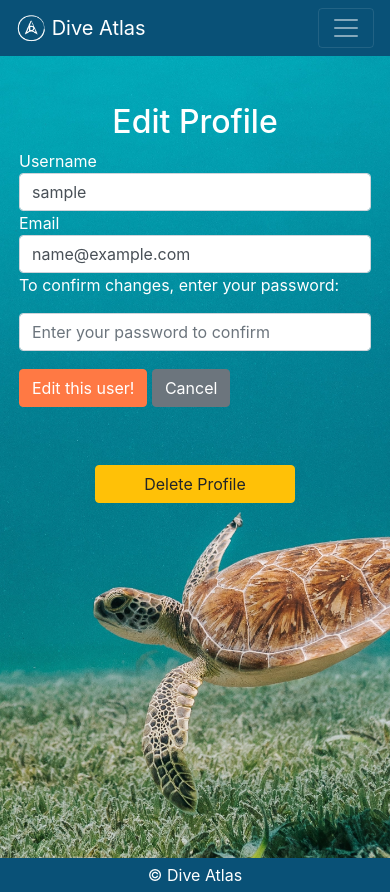
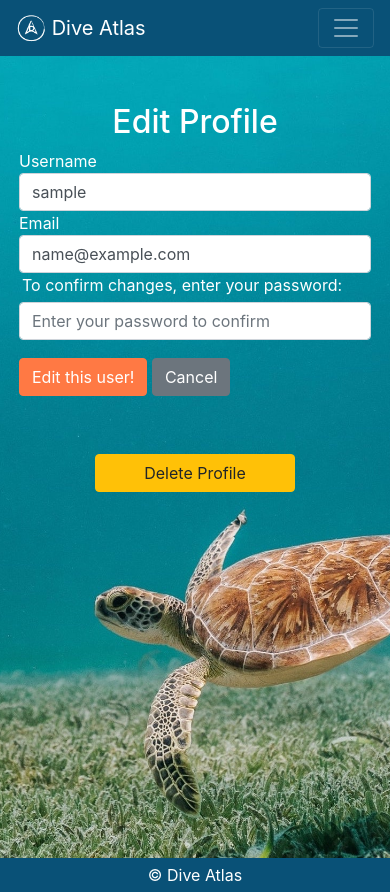
Before and after one commit to blakes24/dive-atlas, a Flask app: page /user/edit in a window 390 px wide. Run offline with Flask 2, Linux system fonts and the light colour scheme; the visitor is signed in with stand-in values (Sample User, id 1); data comes from the database, SQL or seed files in the repository; some libraries are stand-ins or nearby versions.

Commit message:
Improve UX/UI for mobile use

```diff
--- a/app/static/app.css
+++ b/app/static/app.css
@@ -13,8 +13,8 @@ body {
 h2::before {
 	display: block;
 	content: " ";
-	margin-top: -2em;
-	height: 2em;
+	margin-top: -1.8em;
+	height: 1.8em;
 	visibility: hidden;
 	pointer-events: none;
 }
@@ -33,7 +33,7 @@ h2::before {
 }
 
 .jumbotron {
-	background-image: url("img/ocean-bg2.jpg");
+	background-image: url("img/ocean-bg3.jpg");
 	background-size: cover;
 	color: white;
 	height: 100vh;
@@ -45,6 +45,15 @@ h2::before {
 
 .title {
 	color: #ff7944;
+	margin-top: 1rem;
+}
+
+#map-search {
+	margin-left: 1rem;
+}
+
+#search-form {
+	margin-right: 1rem;
 }
 
 #search-results {
@@ -113,7 +122,8 @@ a:hover {
 .forms,
 .bucket,
 .journal {
-	background-image: url("img/turtle3.jpg");
+	background-color: #03a8b8;
+	background-image: url("img/seaturtle.jpg");
 	background-size: cover;
 	background-position: center;
 	color: white;
@@ -154,3 +164,38 @@ footer {
 footer > p {
 	margin: 0;
 }
+
+@media (max-width: 575.98px) {
+	.search-con {
+		padding: 0;
+	}
+
+	.title {
+		margin-top: 0;
+		margin-bottom: 0;
+	}
+
+	#map-search {
+		padding: 0 6px;
+		margin: 0;
+		font-size: 14px;
+	}
+
+	#search-form {
+		margin-bottom: 0;
+		margin-right: 0;
+	}
+
+	#explore {
+		margin-bottom: 2px;
+	}
+
+	p {
+		margin: 0 3px 5px 3px;
+	}
+
+	h2::before {
+		margin-top: -1.6em;
+		height: 1.6em;
+	}
+}
--- a/app/templates/bucket-list.html
+++ b/app/templates/bucket-list.html
@@ -7,7 +7,7 @@
         <div id="msg"></div>
         <ul id="site-list list-group list-group-flush">
             {% for site in sites %}
-            <li class="list-group-item"><a href="/sites/{{site.id}}">{{site.name}}</a> <span><button class="btn btn-sm btn-danger px-2 py-0 float-right delete" data-id="{{site.id}}">Delete</button></span></li>
+            <li class="list-group-item"><a href="/sites/{{site.id}}">{{site.name}}</a> <span><button class="btn btn-sm btn-danger px-2 py-0 float-right delete" aria-label="delete" data-id="{{site.id}}"><span aria-hidden="true">&times;</span></button></span></li>
             {% endfor %}
         </ul>
     </div>
--- a/app/templates/site-detail.html
+++ b/app/templates/site-detail.html
@@ -1,8 +1,8 @@
 {% extends 'base.html' %}
 
 {% block content %}
-<div class="container top">
-    <h1 class="text-center title mt-3">{{site.name}}</h1>
+<div class="container top pb-4">
+    <h1 class="text-center title">{{site.name}}</h1>
     <div class="container my-3 p-0">
         <div id='detail-map' style='width: 100%; height: 300px;'></div>
     </div>
@@ -28,6 +28,7 @@
     {% endif %}
     {% if site.journal_entries %}
     <div class="reviews">
+        <h4>Reviews</h4>
         {% for entry in site.journal_entries %}
         <div>
             <b>{{entry.user.username}}</b>
--- a/forms.py
+++ b/forms.py
@@ -24,12 +24,12 @@ class JournalSiteForm(FlaskForm):
     description = TextAreaField(
         "Description (public)",
         validators=[Optional()],
-        render_kw={"placeholder": "Share your experience with other users"},
+        render_kw={"placeholder": "Share your experience with other users", 'rows': 3},
     )
     notes = TextAreaField(
         "Notes (private)",
         validators=[Optional()],
-        render_kw={"placeholder": "Just for you, notes will remain private"},
+        render_kw={"placeholder": "Just for you, notes will remain private", 'rows': 3},
     )
     rating = SelectField(
         "Rating",
```
Also changed, not shown: app/templates/index.html (+7 -8 lines), app/static/img/divers.jpg (deleted), app/static/img/fish.jpg (deleted), app/static/img/half-ocean.jpg (deleted), app/static/img/ocean-bg.jpg (deleted), app/static/img/ocean-bg3.jpg (added), app/static/img/seaturtle.jpg (added), 1 other file.
